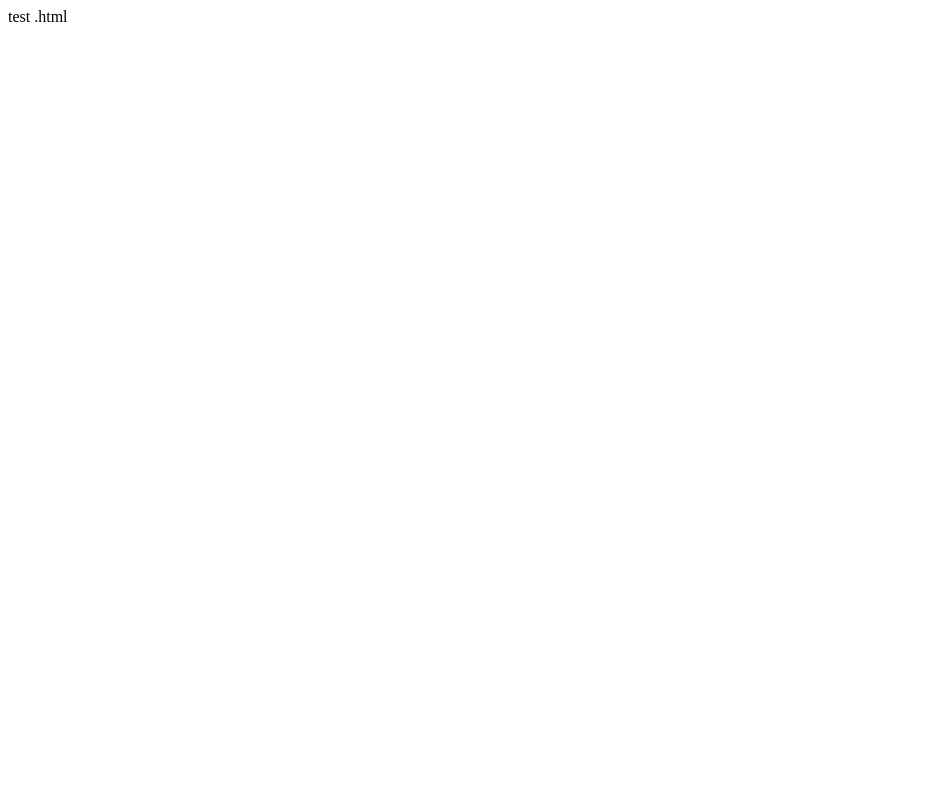
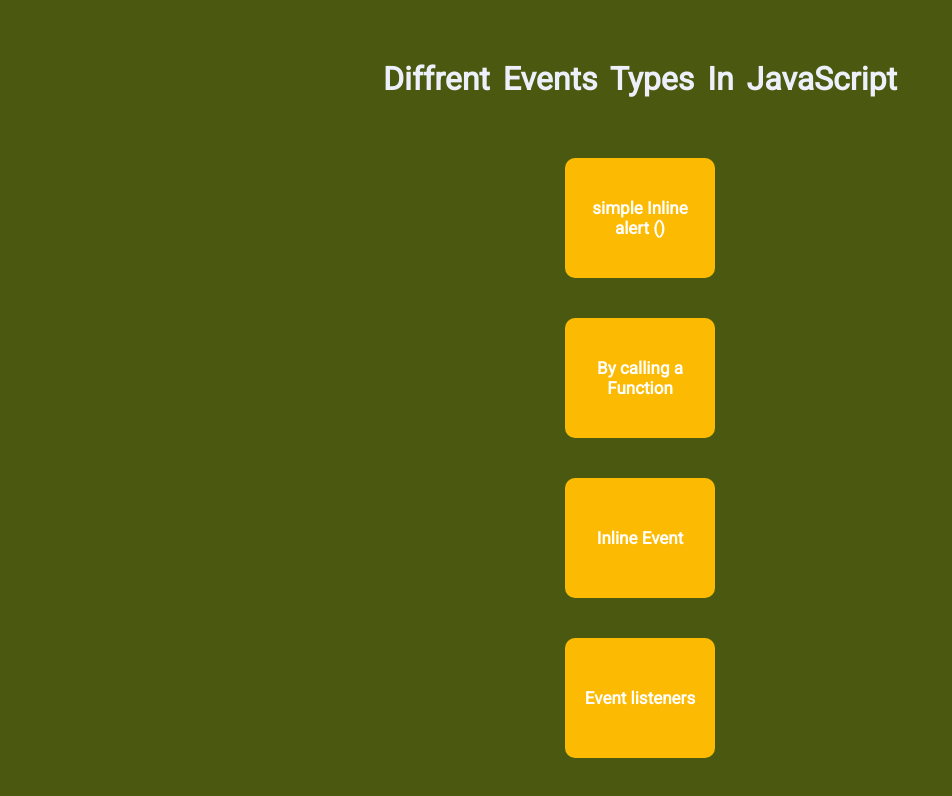
Before and after one commit to neeraj-kumar-94/js-files.github.io, a plain HTML site: page index.html in a window 1280 px wide. Shown: the whole page, without its empty margins (0-952 px from the left). Drawn offline with Linux system fonts and the light colour scheme.

Commit message:
index.html file designed

```diff
--- a/index.html
+++ b/index.html
@@ -6,6 +6,106 @@
     <title>index.html</title>
 </head>
 <body>
-    test .html
+    <!DOCTYPE html>
+<html lang="en">
+<head>
+    <meta charset="UTF-8">
+    <meta http-equiv="X-UA-Compatible" content="IE=edge">
+    <meta name="viewport" content="width=device-width, initial-scale=1.0">
+    <!-- <link rel="stylesheet" type="text/css" href="eventsjava.css"> -->
+    <title>index html</title>
+    <style>
+         @import url('https://fonts.googleapis.com/css2?family=Roboto&display=swap');
+
+*{
+    margin:0;
+    padding:0;
+    box-sizing:border-box;
+    font-family: 'Roboto', sans-serif;
+    font-style:normal;
+}
+body{
+    background-color: rgb(74, 89, 15);
+}
+h1{
+    text-align:center;
+    word-spacing: 5px;
+    padding-bottom: 40px;
+    padding-top:60px;
+    color:rgb(237, 240, 250);
+}
+.header{
+    display:grid;
+    justify-content:center;
+    align-content: center;
+}
+
+.header .header-paragraph{
+    width:150px;
+    height:120px;
+    background-color:rgb(252, 186, 3);
+    margin:20px;
+    /* text-align: center; */
+    border:none;
+    border-radius:10px;
+    display: grid;
+    justify-content: center;
+    align-content:center;
+    text-decoration:none;
+}
+
+p{
+    color:white;
+    font-size:17px;
+    font-weight:600;
+    padding:15px;
+    text-align: center;
+    /* line-height: 120px; */
+    /* width:80%; */
+
+}
+    </style>
+</head>
+<body>
+    <h1>Diffrent Events Types In JavaScript</h1>
+    <div class="header">
+        <a href="#" class="header-paragraph" onclick="alert('this is a very simple method')">
+            <p>simple Inline alert ()</p>
+        </a>
+        <a href="#"  class="header-paragraph" onclick="callingFunction()" >
+            <p>By calling a Function</p>
+        </a>
+        <a href="#"  class="header-paragraph" id="thirdWay">
+            <p >Inline Event </p>
+        </a>
+        <a href="#"  class="header-paragraph" id="fourtWay">
+            <p>Event listeners</p>
+        </a>
+    </div>
+
+             <script>
+                const callingFunction = () => {
+                    alert('this is a impotant method and i am very happy.');
+                };
+
+                const thirdWay = document.getElementById('thirdWay');
+
+                thirdWay.onclick = function ()  {
+                    alert("this is the most beautiful method.");
+                }
+
+                // 4th way
+
+                const fourtWay = document.querySelector("#fourtWay");
+
+                fourtWay.addEventListener("click", () => {
+                    alert("arju i love you.");
+                });
+
+                // console.log(fourtWay);
+             </script>
+
 </body>
 </html>
+</body>
+</html>
```
Also changed, not shown: practice.html (deleted, +0 -96 lines).
